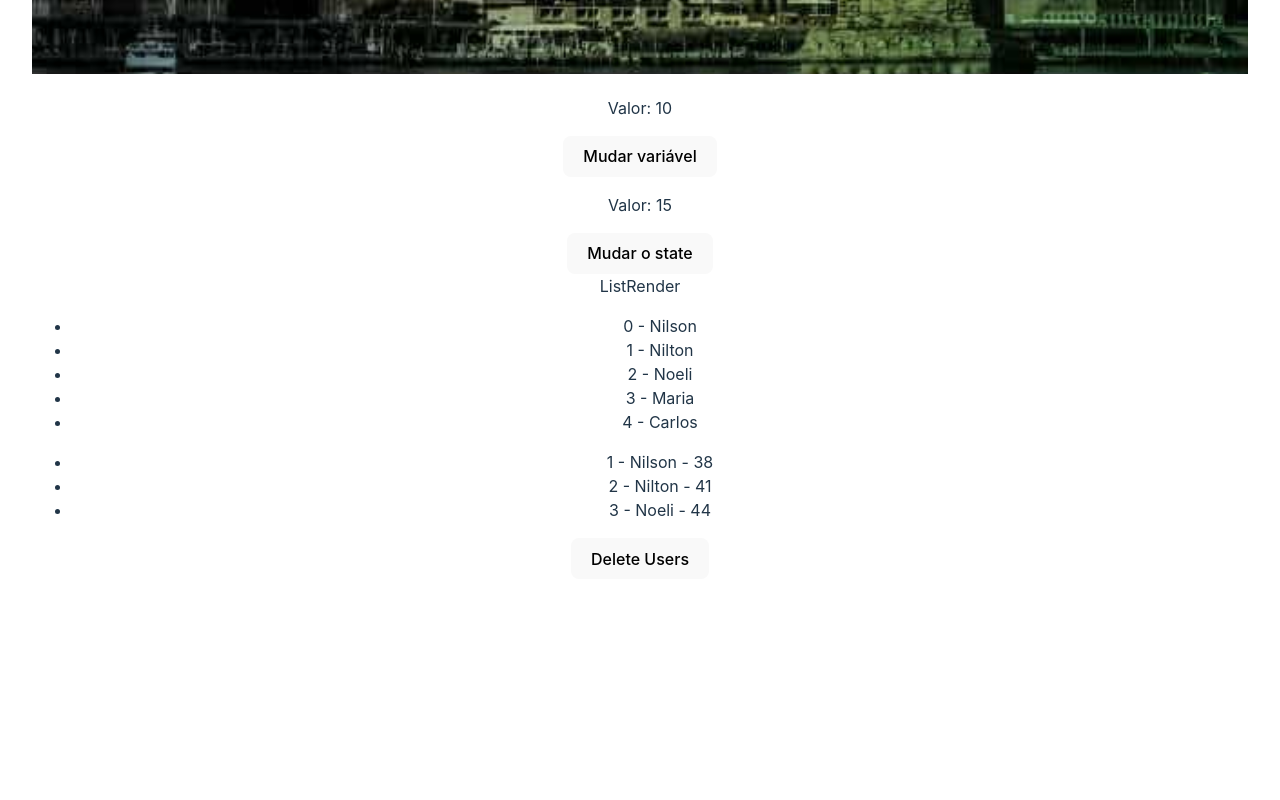
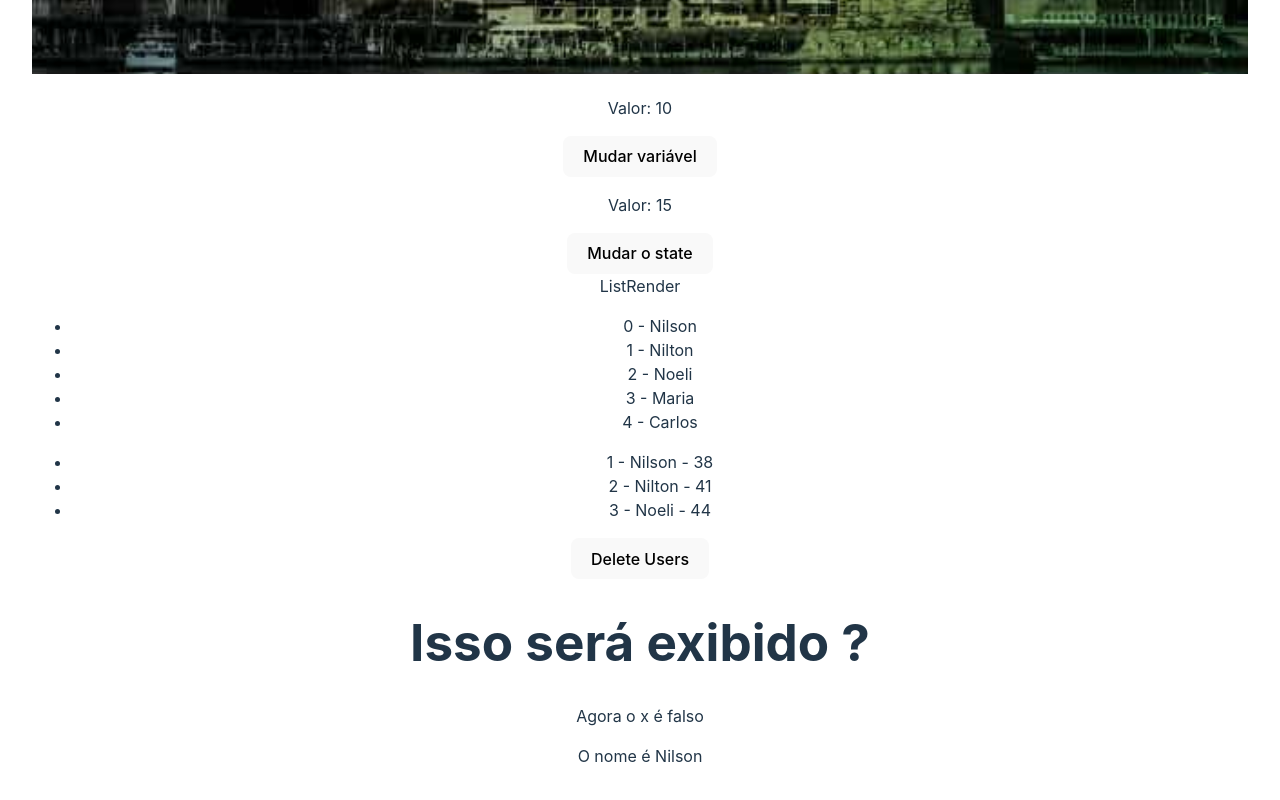
Before and after one commit to NFPereira/Cursos, a React (Vite) app in the folder REACTJS/React_Do_Zero_A_Maestria/Arquivos/3_AVANCANDO_EM_REACT/avancando-em-react/: page / in a window 1280 px wide. Shown: the part 1577-2377 px from the top of the page. Before the commit the page ends 2188 px from the top, so only its background shows below. Built offline with nearby package versions, Linux system fonts and the light colour scheme.

Commit message:
Renderização condicional

```diff
--- a/REACTJS/React_Do_Zero_A_Maestria/Arquivos/3_AVANCANDO_EM_REACT/avancando-em-react/src/App.jsx
+++ b/REACTJS/React_Do_Zero_A_Maestria/Arquivos/3_AVANCANDO_EM_REACT/avancando-em-react/src/App.jsx
@@ -6,6 +6,7 @@ import './App.css'
 import City from './assets/city.jpg';
 import ManageData from './components/ManageData';
 import ListRender from './components/ListRender';
+import ConditionalRender from './components/ConditionalRender';
 
 const App = () => {
   return (
@@ -21,6 +22,7 @@ const App = () => {
       </div>
       <ManageData />
       <ListRender />
+      <ConditionalRender />
     </>
   )
 }
--- /dev/null
+++ b/REACTJS/React_Do_Zero_A_Maestria/Arquivos/3_AVANCANDO_EM_REACT/avancando-em-react/src/components/ConditionalRender.jsx
@@ -0,0 +1,18 @@
+import React, { useState } from 'react'
+
+const ConditionalRender = () => {
+   const [x] = useState(false);
+
+   const [name] = useState("Nilson")
+
+   return (
+      <div>
+         <h1>Isso será exibido ?</h1>
+         {x && <p>Se x for true, sim!</p>}
+         {!x && <p>Agora o x é falso</p>}
+         {name == "Nilson" ? <div><p> O nome é Nilson</p></div> : <div><p>Nome não encontrado</p></div>}
+      </div>
+   )
+}
+
+export default ConditionalRender
```
